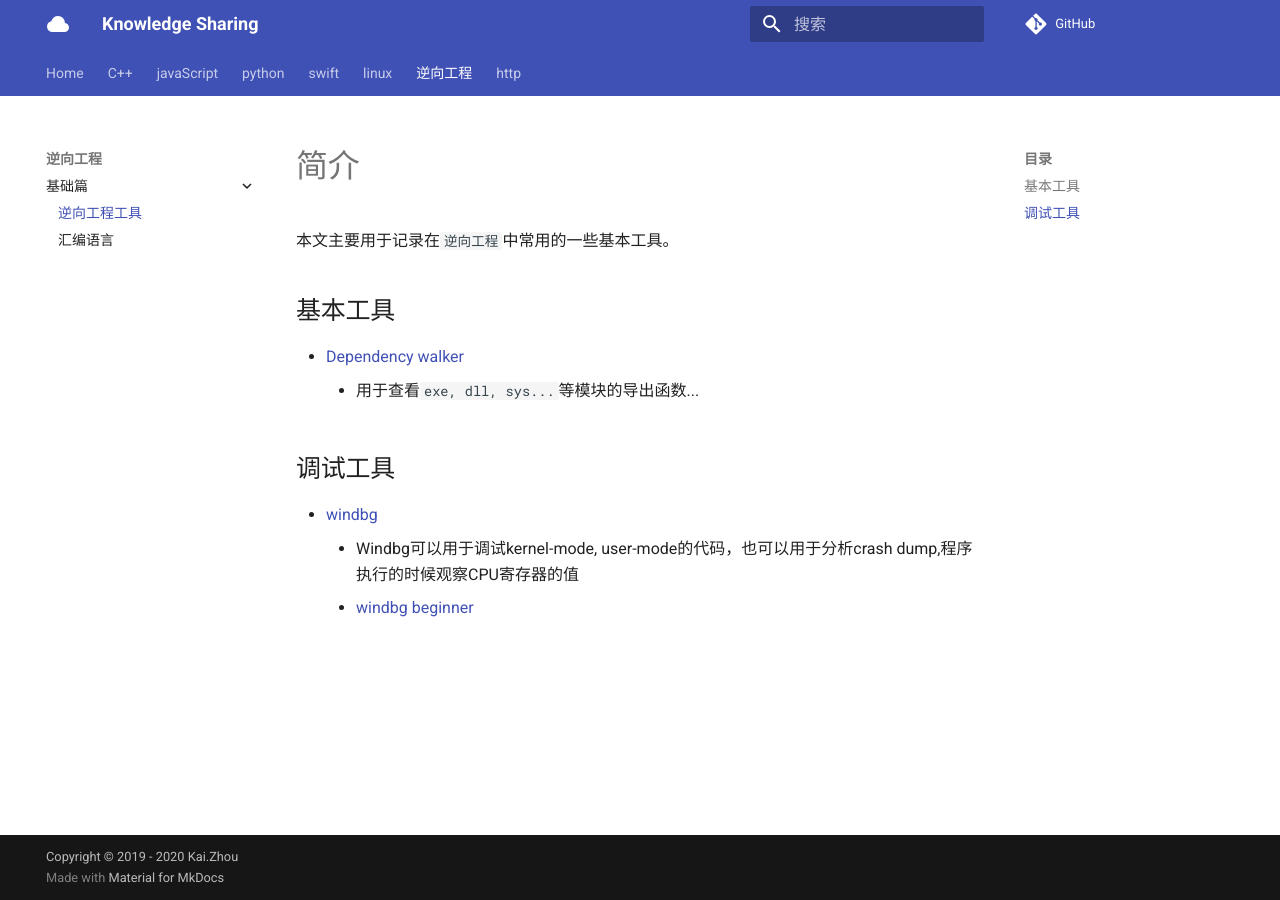
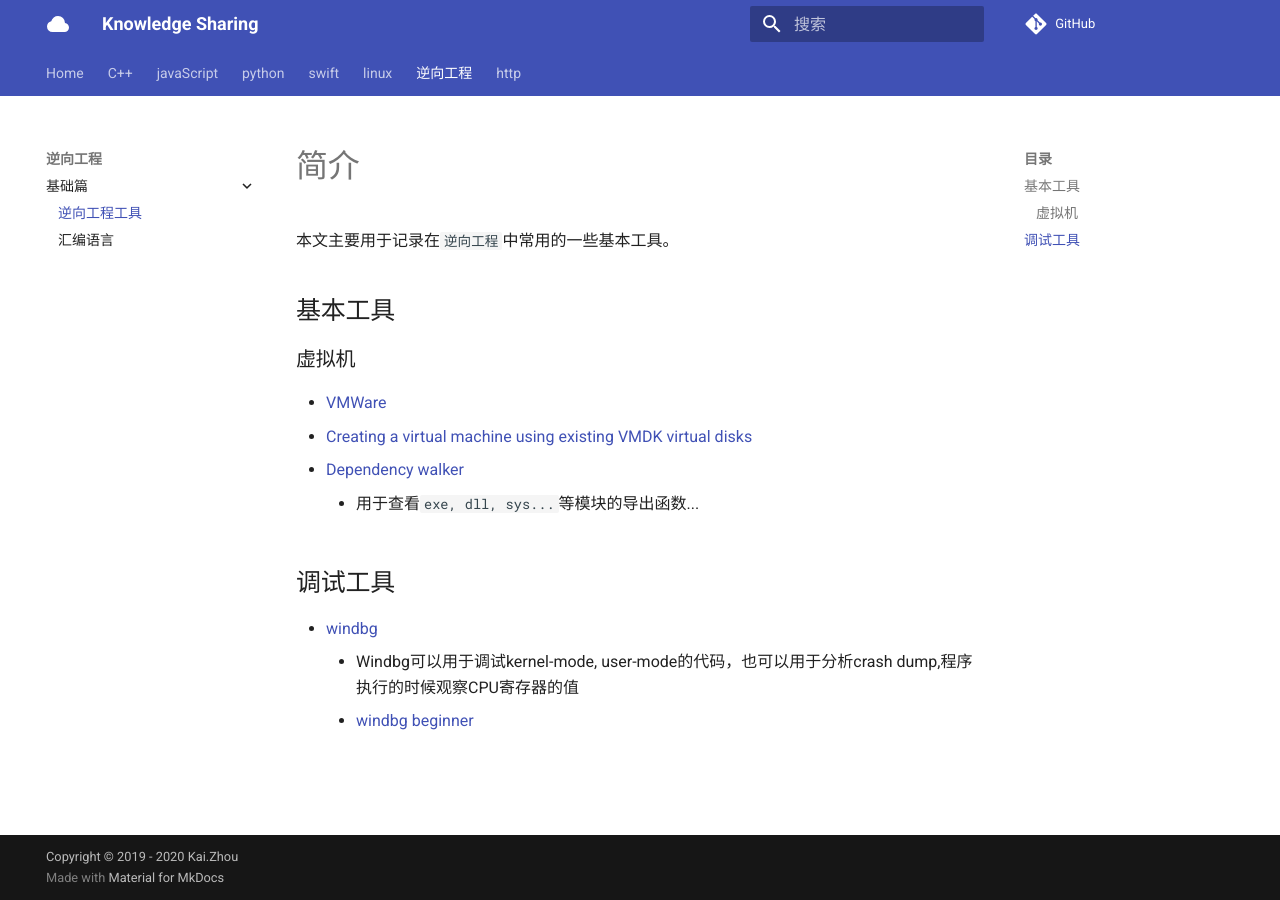
Before and after one commit to zhoukaidev/ks_blog, an MkDocs documentation site: the page built from docs/reverseEngine/basicDevtool.md, in a window 1280 px wide. Built offline with MkDocs 1.6.1 and Material for MkDocs 9.7.7, drawn with Linux system fonts in a browser that asks for light colours; comment, search, counter and statistics services are not loaded.

Commit message:
Update basicDevtool.md

```diff
--- a/docs/reverseEngine/basicDevtool.md
+++ b/docs/reverseEngine/basicDevtool.md
@@ -4,6 +4,10 @@
 
 ## 基本工具
 
+### 虚拟机
+
+* [VMWare](https://www.vmware.com/products/workstation-pro/workstation-pro-evaluation.html)
+* [Creating a virtual machine using existing VMDK virtual disks](https://kb.vmware.com/s/article/2010196)
 * [Dependency walker](https://www.dependencywalker.com/)
     * 用于查看`exe, dll, sys...`等模块的导出函数...
 
```
